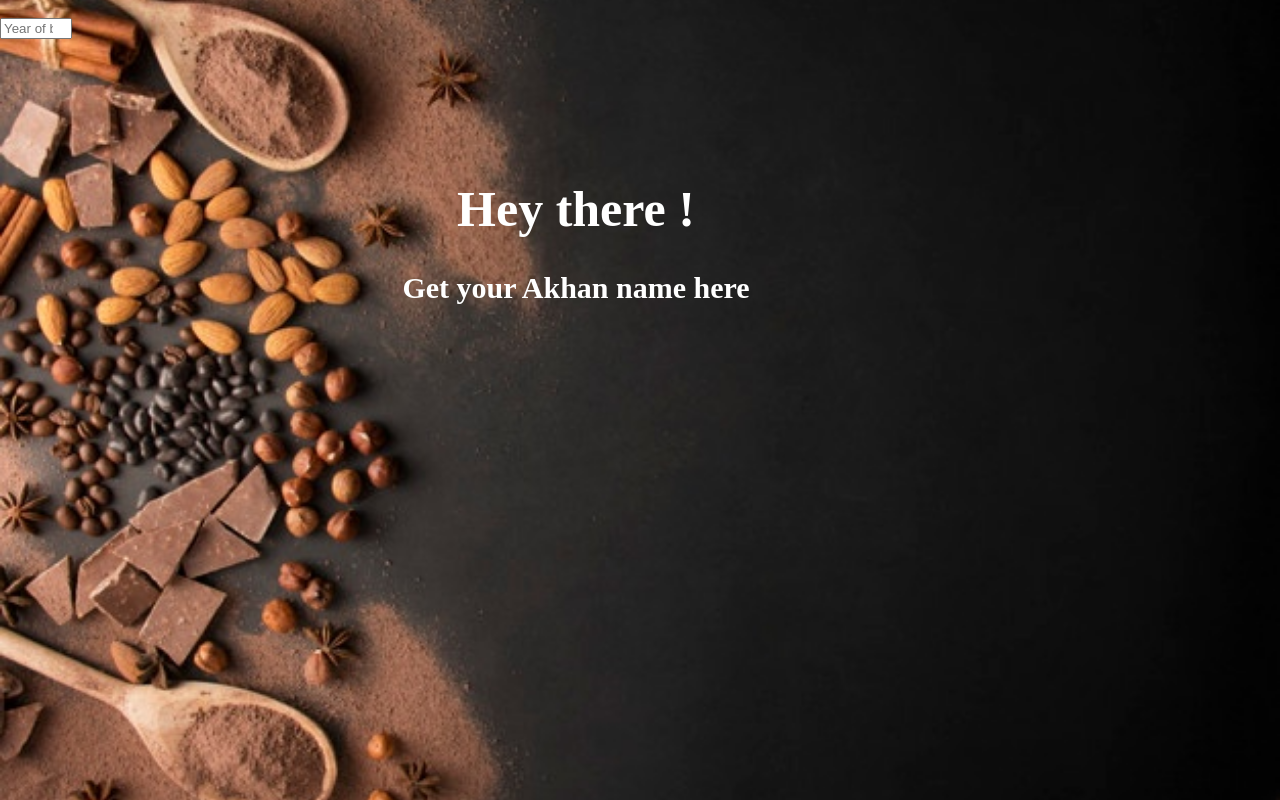
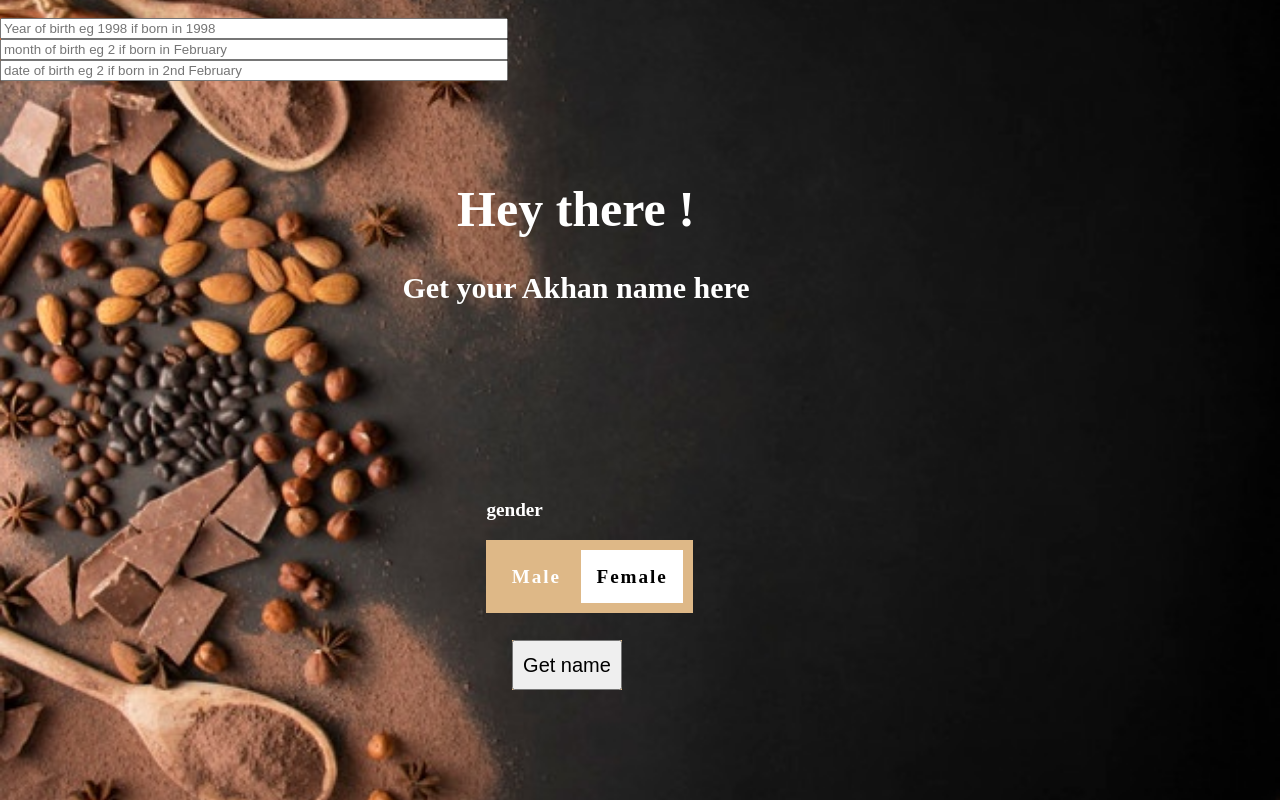
Before and after one commit to fam1dha/Akhanname-webpage, a plain HTML site: page index.html in a window 1280 px wide. Drawn offline with Linux system fonts and the light colour scheme.

Commit message:
addthe button

```diff
--- a/css/styles.css
+++ b/css/styles.css
@@ -10,3 +10,65 @@ body {
     transform: translate(-50%, -50%);
     color: white;
   }
+  div.radio-wrapper {
+    text-align: justify;
+    font-size: 1.2em;
+    font-weight: bolder;
+    color: white;
+    position: absolute;
+    top: 60%;
+    left: 38%;
+  }
+
+  div.radio-container {
+    background-color: burlywood;
+    display: inline-block;
+    border: 10px solid burlywood;
+  }
+
+  div.radio-container input[type=radio] {
+    opacity: 0;
+    display: none;
+    margin: 0;
+    outline: none;
+  }
+
+  div.radio-container input[type="radio"]:checked+label {
+    background-color: burlywood;
+    color: white;
+    animation-name: radio-active;
+    animation-duration: 0.2s;
+  }
+
+  @keyframes radio-active {
+    from {
+        transform: scale(0.6, 0.6);
+    }
+    to {
+        transform: scale(1, 1);
+    }
+  }
+
+  div.radio-container label {
+    padding: 0.8em;
+    cursor: pointer;
+    background: none;
+    display: inline-block;
+    outline: none;
+    letter-spacing: 0.1em;
+    background-color: white;
+    color: black;
+    transition: all ease-in-out 0.1s;
+  }
+  div.button-wrapper {
+    background-color: burlywood;
+    font-size: large;
+    font-weight: bolder;
+    position: absolute;
+    top: 80%;
+    left: 40%;
+    font-style: oblique;
+
+
+
+  }
--- a/index.html
+++ b/index.html
@@ -29,11 +29,46 @@
         </div>
       </div>
       <br>
-      <div>
-          <label for= "year of birth"></label>
-          <input type="number"  name="year of birth" id="year of birth" min="1900" max="2070" step="1" placeholder="Year of birth eg 1998 if born in 1998">
+      <form action="results.html" method="GET">
+        <div class="input-wrapper">
+            <label for= "year of birth"> </label>
+            <input type= "number" name= "year of birth" id= "year of birth" style= "width: 500px;" step= "1" placeholder= "Year of birth eg 1998 if born in 1998" required= "required"/>
 
-      </div>
+
+        </div>
+        <div>
+            <label for= "month of birth"> </label>
+            <input type= "number" name= "month of birth" id= "month of birth" style= "width: 500px;" min= "1" max= "12" step= "1" placeholder= "month of birth eg 2 if born in February" required= "required"/>
+
+        </div>
+        <div>
+            <label for= "date of birth"> </label>
+            <input type= "number" name= "date of birth" id= "date of birth" style= "width: 500px;" min= "1" max= "31" step= "1" placeholder= "date of birth eg 2 if born in 2nd February" required= "required"/>
+
+        </div>
+        <div class="radio-wrapper">
+            <p>gender</p>
+            <div class="radio-container">
+                <input checked="checked" type="radio" name="gender" value="1" id="male" />
+                <label for="male">Male</label>
+                <input type="radio" name="gender" value="0" id="female" />
+                <label for="female">Female</label>
+            </div>
+        </div>
+        <br>
+
+        <div class="button-wrapper">
+            <button type="submit" style="width: 110px; height: 50px; font-size:20px;" class="btn btn-default">Get name</button>
+
+        </div>
+
+
+
+
+
+
+      </form>
+
 
 
 
```
